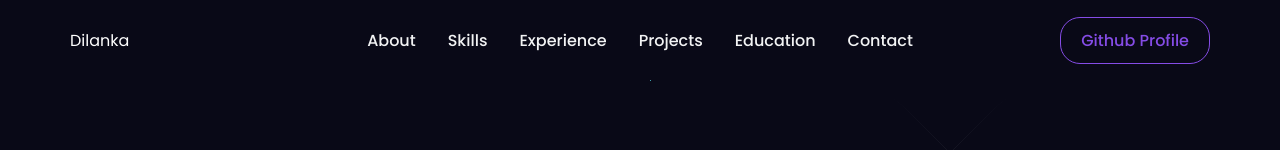
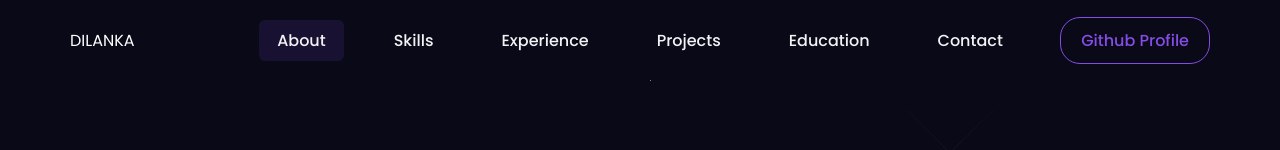
Before and after one commit to it21172878/3d_portfolio, a React (Create React App) app: page / in a window 1280 px wide. Shown: the top 150 px of the page. Built offline with nearby package versions, Linux system fonts and the light colour scheme; the HTML template or start-up script is replaced by a standard one.

Commit message:
navbar active toggle menu

```diff
--- a/public/index.html
+++ b/public/index.html
@@ -2,7 +2,7 @@
 <html lang="en">
   <head>
     <meta charset="utf-8" />
-    <link rel="icon" href="%PUBLIC_URL%/favicon.ico" />
+    <link rel="icon" href="%PUBLIC_URL%/favicon.ico />
     <meta name="viewport" content="width=device-width, initial-scale=1" />
     <meta name="theme-color" content="#000000" />
     <meta
@@ -24,7 +24,7 @@
       work correctly both with client-side routing and a non-root public URL.
       Learn how to configure a non-root public URL by running `npm run build`.
     -->
-    <title>React App</title>
+    <title>DP. Liyanagama | Portfolio</title>
   </head>
   <body>
     <noscript>You need to enable JavaScript to run this app.</noscript>
--- a/src/components/Navbar.jsx
+++ b/src/components/Navbar.jsx
@@ -36,7 +36,8 @@ const NavItems = styled.ul`
   width: 100%;
   display: flex;
   align-items: center;
-  justify-content: center;
+  /* justify-content: center; */
+  justify-content: space-between;
   gap: 32px;
   padding: 0 6px;
   list-style: none;
@@ -119,23 +120,84 @@ const MobileMenu = styled.ul`
   opacity: ${({ isOpen }) => (isOpen ? "100%" : "0")};
   z-index: ${({ isOpen }) => (isOpen ? "1000" : "-1000")};
 `;
+
+const ToggleButton = styled.div`
+  padding: 8px 18px;
+  border-radius: 6px;
+  cursor: pointer;
+  &:hover {
+    background: ${({ theme }) => theme.primary + 20};
+  }
+  @media (max-width: 768px) {
+    padding: 6px 8px;
+    border-radius: 4px;
+  }
+  ${({ active, theme }) =>
+    active &&
+    `
+  background:  ${theme.primary + 20};
+  `}
+`;
 const Navbar = () => {
+  const [toggle, setToggle] = useState("About");
   const [isopen, setIsOpen] = useState(false);
   const theme = useTheme();
   return (
     <Nav>
       <NavbarContainer>
-        <NavLogo to="/">Dilanka</NavLogo>
+        <NavLogo>DILANKA</NavLogo>
         <MobileIcon onClick={() => setIsOpen(!isopen)}>
           <MenuRounded style={{ color: "inherit" }} />
         </MobileIcon>
         <NavItems>
-          <NavLink href="#About">About</NavLink>
-          <NavLink href="#Skills">Skills</NavLink>
-          <NavLink href="#Experience">Experience</NavLink>
-          <NavLink href="#Projects">Projects</NavLink>
-          <NavLink href="#Education">Education</NavLink>
-          <NavLink href="#Contact">Contact</NavLink>
+          <NavLink href="#About">
+            <ToggleButton
+              active={toggle === "About"}
+              onClick={() => setToggle("About")}
+            >
+              About
+            </ToggleButton>
+          </NavLink>
+          <NavLink href="#Skills">
+            <ToggleButton
+              active={toggle === "Skills"}
+              onClick={() => setToggle("Skills")}
+            >
+              Skills
+            </ToggleButton>
+          </NavLink>
+          <NavLink href="#Experience">
+            <ToggleButton
+              active={toggle === "Experience"}
+              onClick={() => setToggle("Experience")}
+            >
+              Experience
+            </ToggleButton>
+          </NavLink>
+          <NavLink href="#Projects">
+            <ToggleButton
+              active={toggle === "Projects"}
+              onClick={() => setToggle("Projects")}
+            >
+              Projects
+            </ToggleButton>
+          </NavLink>
+          <NavLink href="#Education">
+            <ToggleButton
+              active={toggle === "Education"}
+              onClick={() => setToggle("Education")}
+            >
+              Education
+            </ToggleButton>
+          </NavLink>
+          <NavLink href="#Contact">
+            <ToggleButton
+              active={toggle === "Contact"}
+              onClick={() => setToggle("Contact")}
+            >
+              Contact
+            </ToggleButton>
+          </NavLink>
         </NavItems>
         {isopen && (
           <MobileMenu isOpen={isopen}>
```
Also changed, not shown: src/images/logo.png (added), 1 other file (tests, documents, lock files or other folders).
